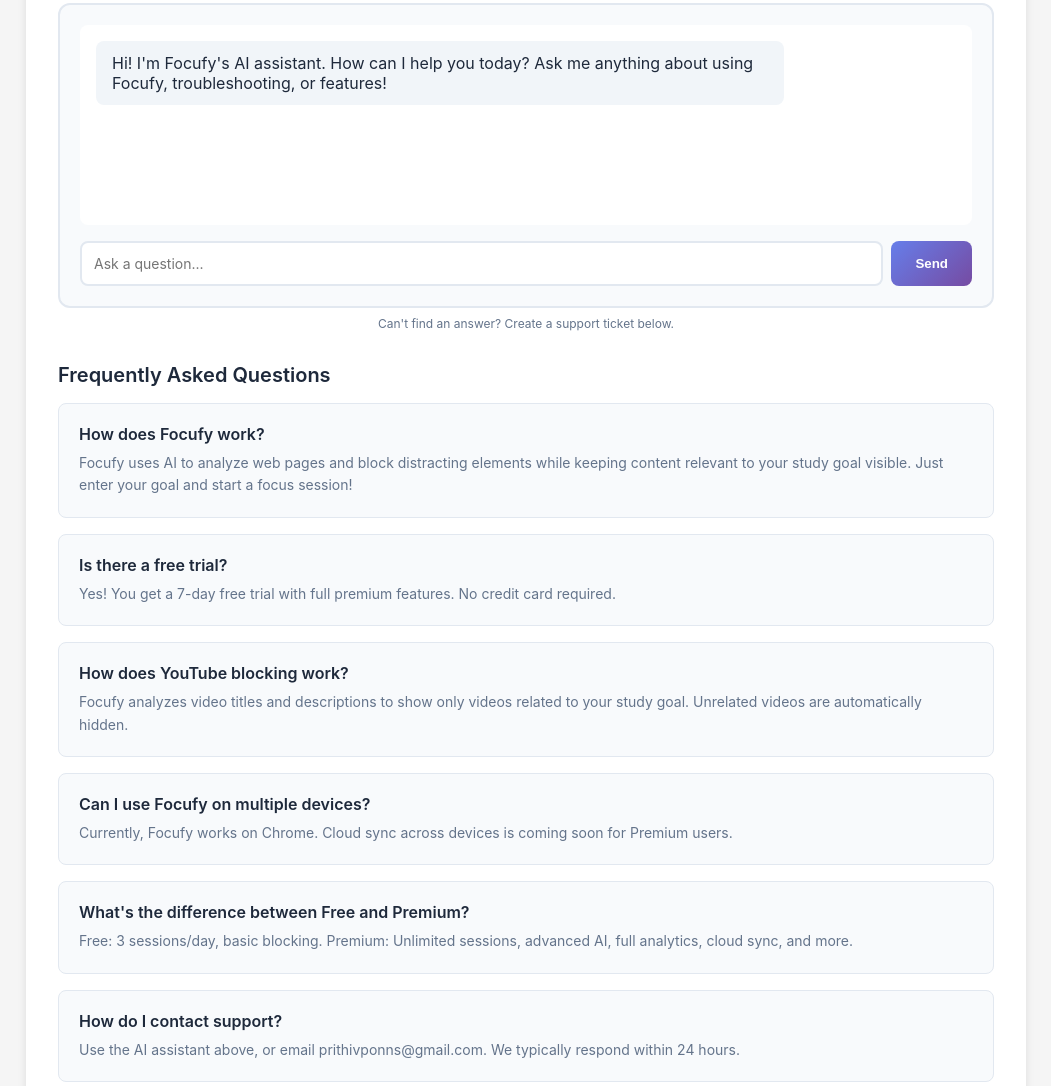
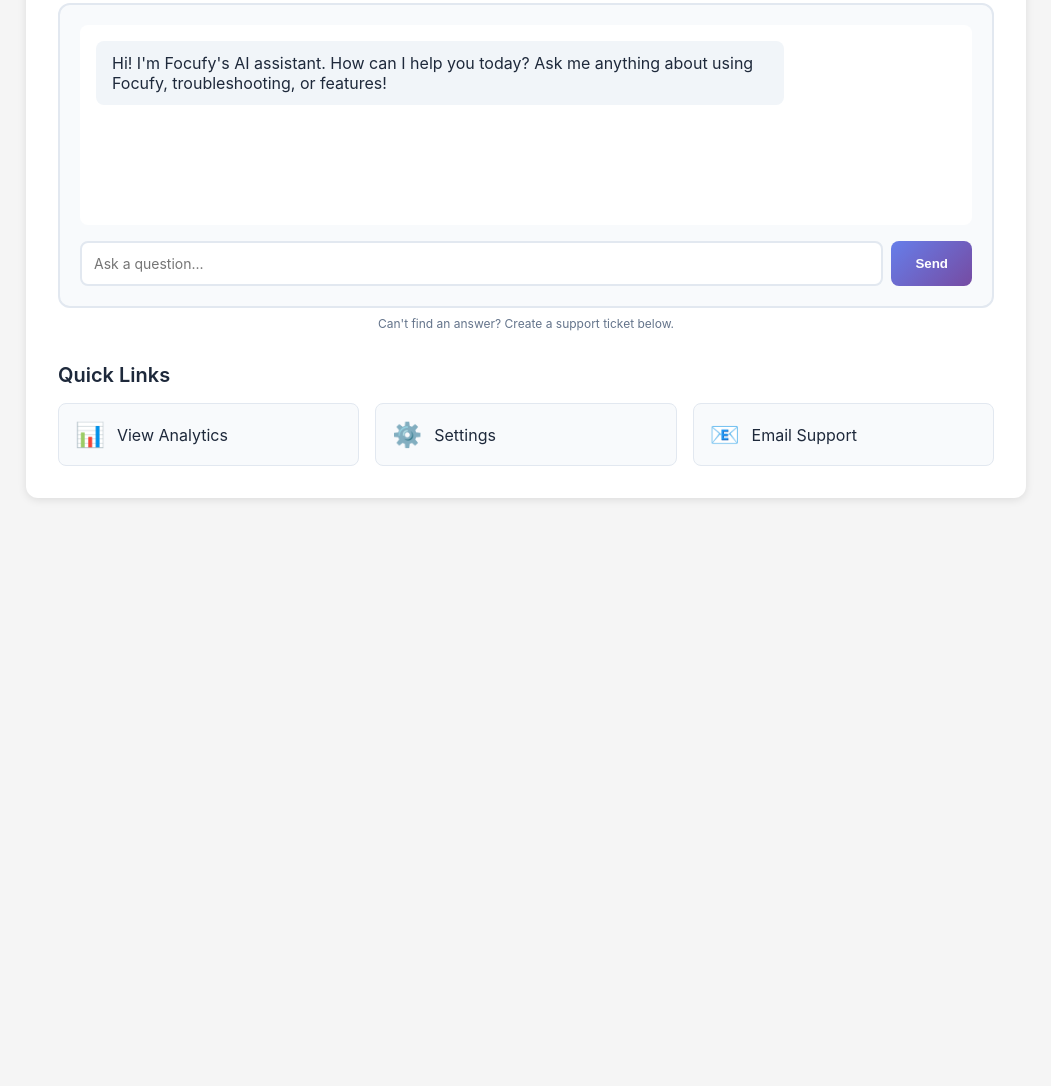
Before and after one commit to MindFrame321/AI-APP, a browser extension: page help.html in a window 1280 px wide. Shown: the part 355-1441 px from the top of the page, without its empty margins (114-1165 px from the left). After the commit the page ends 873 px from the top, so only its background shows below. Drawn offline with Linux system fonts and the light colour scheme.

Commit message:
Remove FAQ section from help page

```diff
--- a/help.html
+++ b/help.html
@@ -92,42 +92,6 @@
         </div>
       </div>
 
-      <!-- FAQ Section -->
-      <div class="faq-section">
-        <h2>Frequently Asked Questions</h2>
-        <div class="faq-list">
-          <div class="faq-item">
-            <div class="faq-question">How does Focufy work?</div>
-            <div class="faq-answer">Focufy uses AI to analyze web pages and block distracting elements while keeping content relevant to your study goal visible. Just enter your goal and start a focus session!</div>
-          </div>
-
-          <div class="faq-item">
-            <div class="faq-question">Is there a free trial?</div>
-            <div class="faq-answer">Yes! You get a 7-day free trial with full premium features. No credit card required.</div>
-          </div>
-
-          <div class="faq-item">
-            <div class="faq-question">How does YouTube blocking work?</div>
-            <div class="faq-answer">Focufy analyzes video titles and descriptions to show only videos related to your study goal. Unrelated videos are automatically hidden.</div>
-          </div>
-
-          <div class="faq-item">
-            <div class="faq-question">Can I use Focufy on multiple devices?</div>
-            <div class="faq-answer">Currently, Focufy works on Chrome. Cloud sync across devices is coming soon for Premium users.</div>
-          </div>
-
-          <div class="faq-item">
-            <div class="faq-question">What's the difference between Free and Premium?</div>
-            <div class="faq-answer">Free: 3 sessions/day, basic blocking. Premium: Unlimited sessions, advanced AI, full analytics, cloud sync, and more.</div>
-          </div>
-
-          <div class="faq-item">
-            <div class="faq-question">How do I contact support?</div>
-            <div class="faq-answer">Use the AI assistant above, or email prithivponns@gmail.com. We typically respond within 24 hours.</div>
-          </div>
-        </div>
-      </div>
-
       <!-- Quick Links -->
       <div class="quick-links">
         <h2>Quick Links</h2>
```
